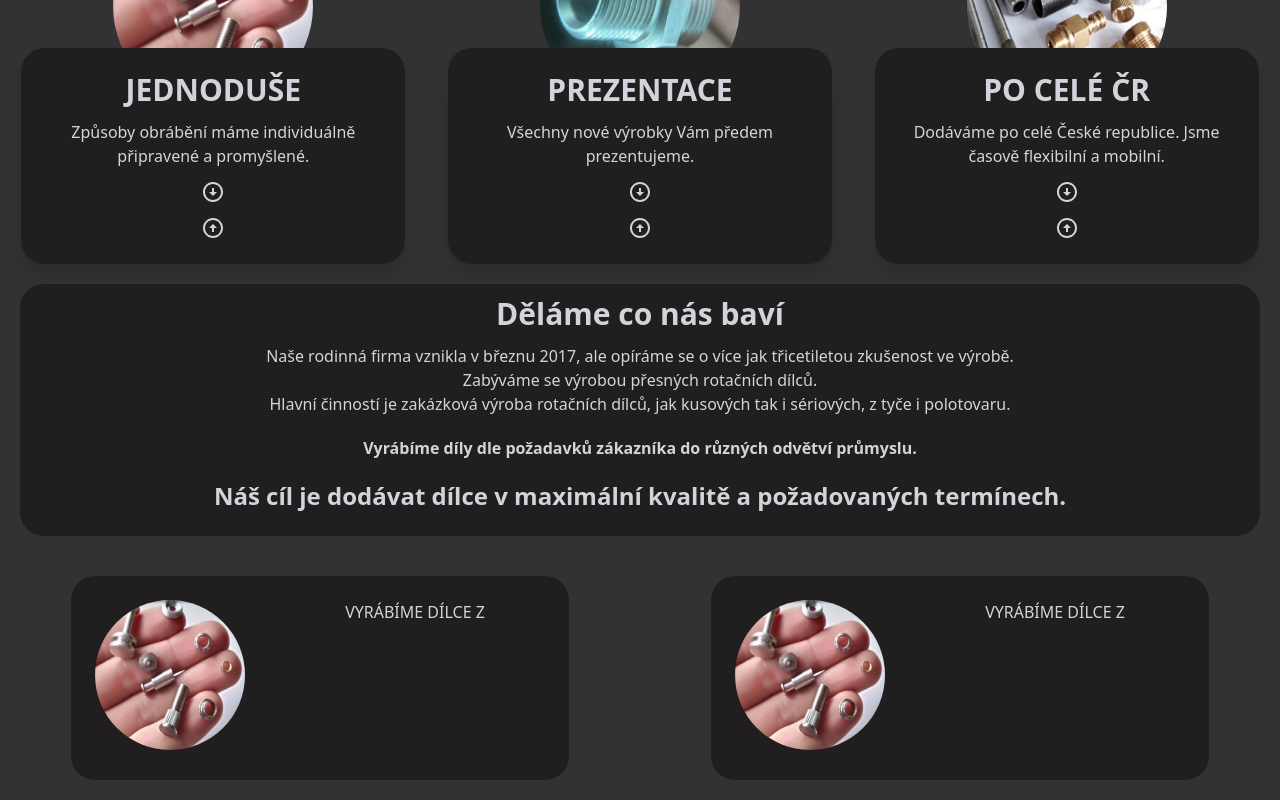
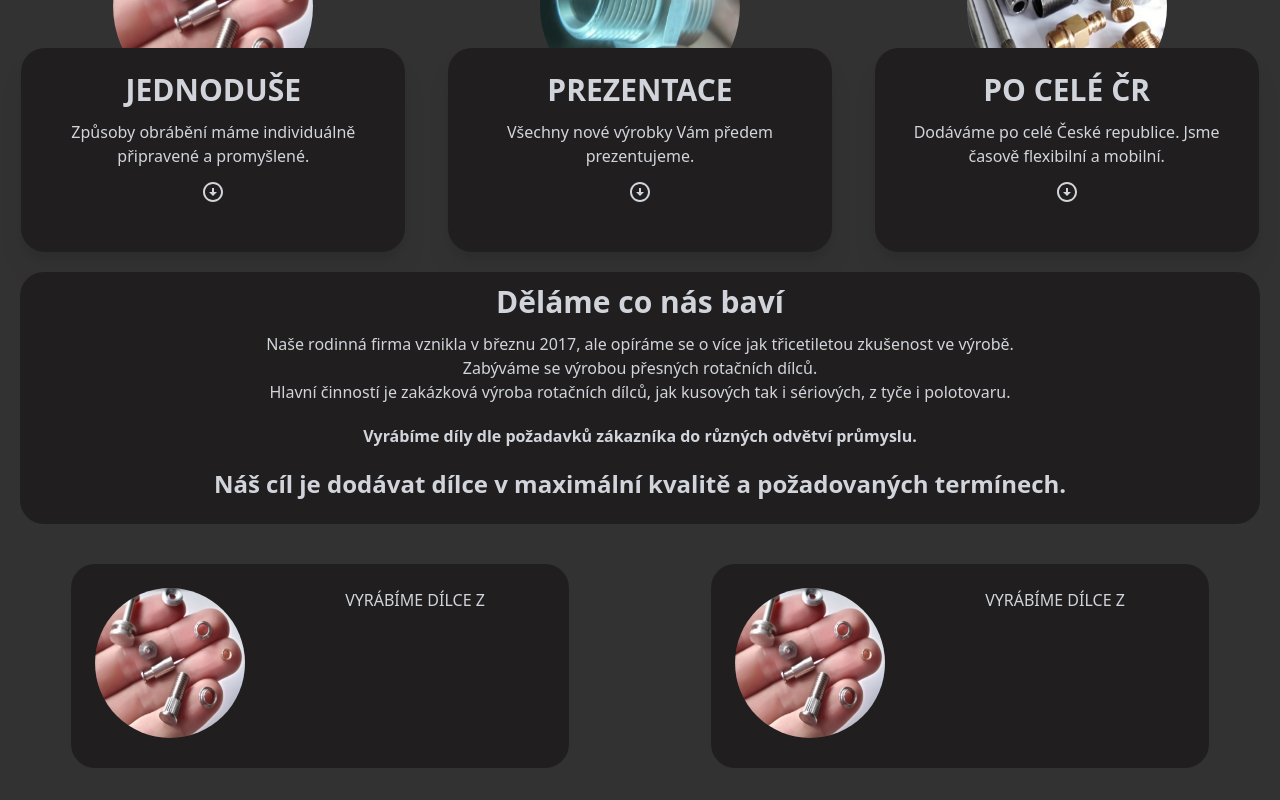
Before and after one commit to Nimirou/vejras-app, a Next.js app: page / in a window 1280 px wide. Shown: the part 966-1766 px from the top of the page. Built offline with nearby package versions, Linux system fonts and the light colour scheme.

Commit message:
fix: transition fixes

```diff
--- a/components/BannerWithRoundedPicture.js
+++ b/components/BannerWithRoundedPicture.js
@@ -7,7 +7,7 @@ function BannerWithRoundedPicture(props) {
   const [clicked, setClicked] = useState(false);
   return (
     <div className="group" onClick={() => setClicked(!clicked)}>
-      <div className="-mb-16 text-center pt-8 ">
+      <div className="-mb-16 text-center pt-8  ">
         <Image
           src={props.AvatarPicture}
           className="rounded-full"
@@ -19,27 +19,27 @@ function BannerWithRoundedPicture(props) {
         <div className="text-center pt-5 font-bold text-3xl">
           {props.MainTitle}
         </div>
-        <div className="text-center pt-3 text-l p-5 flex flex-col">
+        <div className="text-center pt-3 text-l p-5 flex flex-col ">
           {props.MainText}
           <ArrowCircleDownIcon
             className={
               clicked
-                ? "self-center mt-3 hidden"
-                : "self-center mt-3 hover:color-main-green"
+                ? "h-0 opacity-0"
+                : "self-center mt-3 group-hover:fill-main-green"
             }
           ></ArrowCircleDownIcon>
           <ArrowCircleUpIcon
             className={
               clicked
-                ? "self-center mt-3 hover:color-main-green"
-                : "self-center mt-3 hidden"
+                ? "self-center mt-3 group-hover:fill-main-green"
+                : "h-0 opacity-0"
             }
           ></ArrowCircleUpIcon>
           <div
             className={
               clicked
-                ? "text-center text-l mt-3 pl-5 pr-5 pb-5 "
-                : "text-center text-l mt-3 pl-5 pr-5 pb-5 hidden"
+                ? "transition ease-in-out duration-700 text-center text-l mt-3 pl-5 pr-5 pb-5 group-hover:text-color-main-green"
+                : "h-0 opacity-0"
             }
           >
             {props.SecondText}
```
